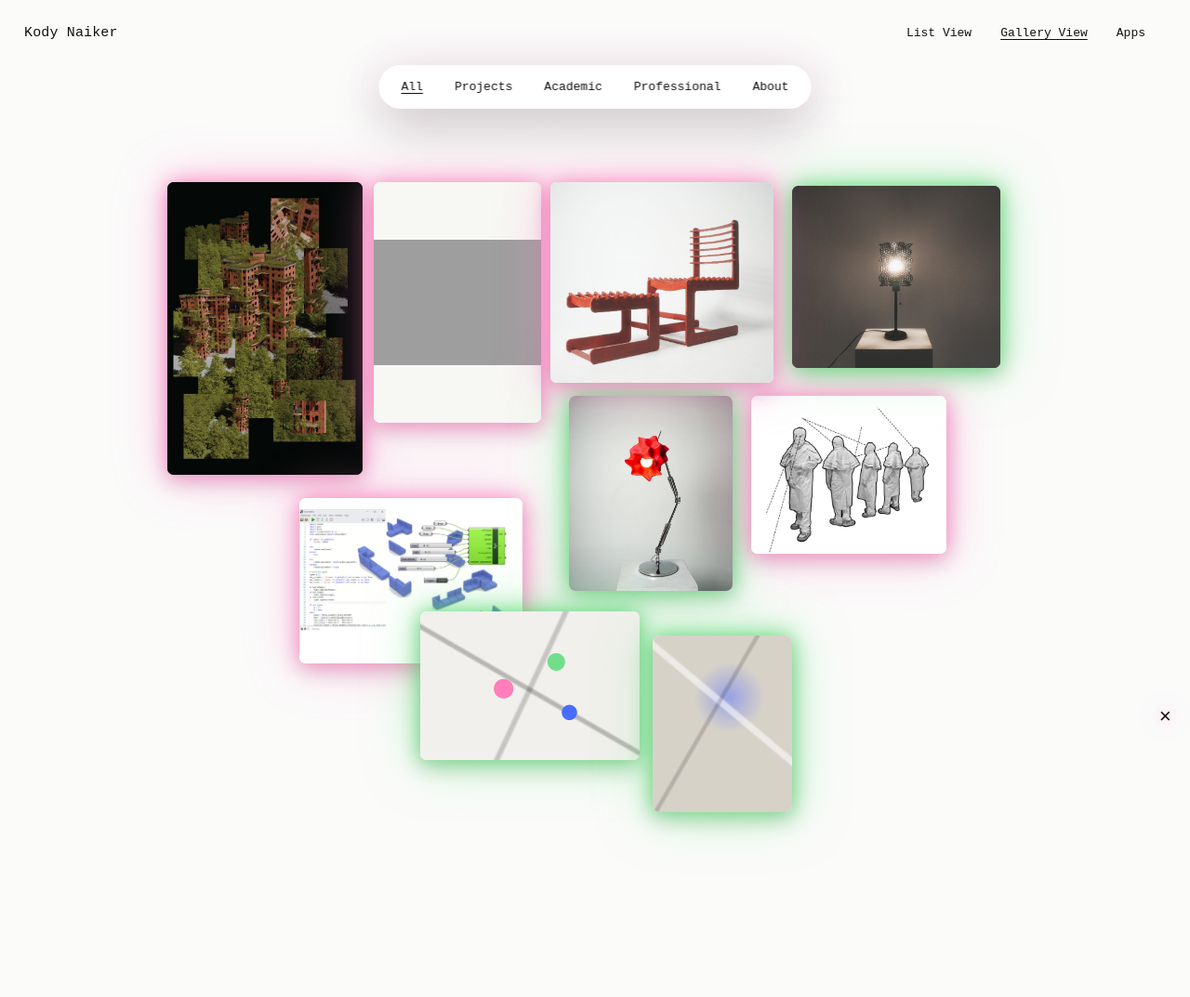
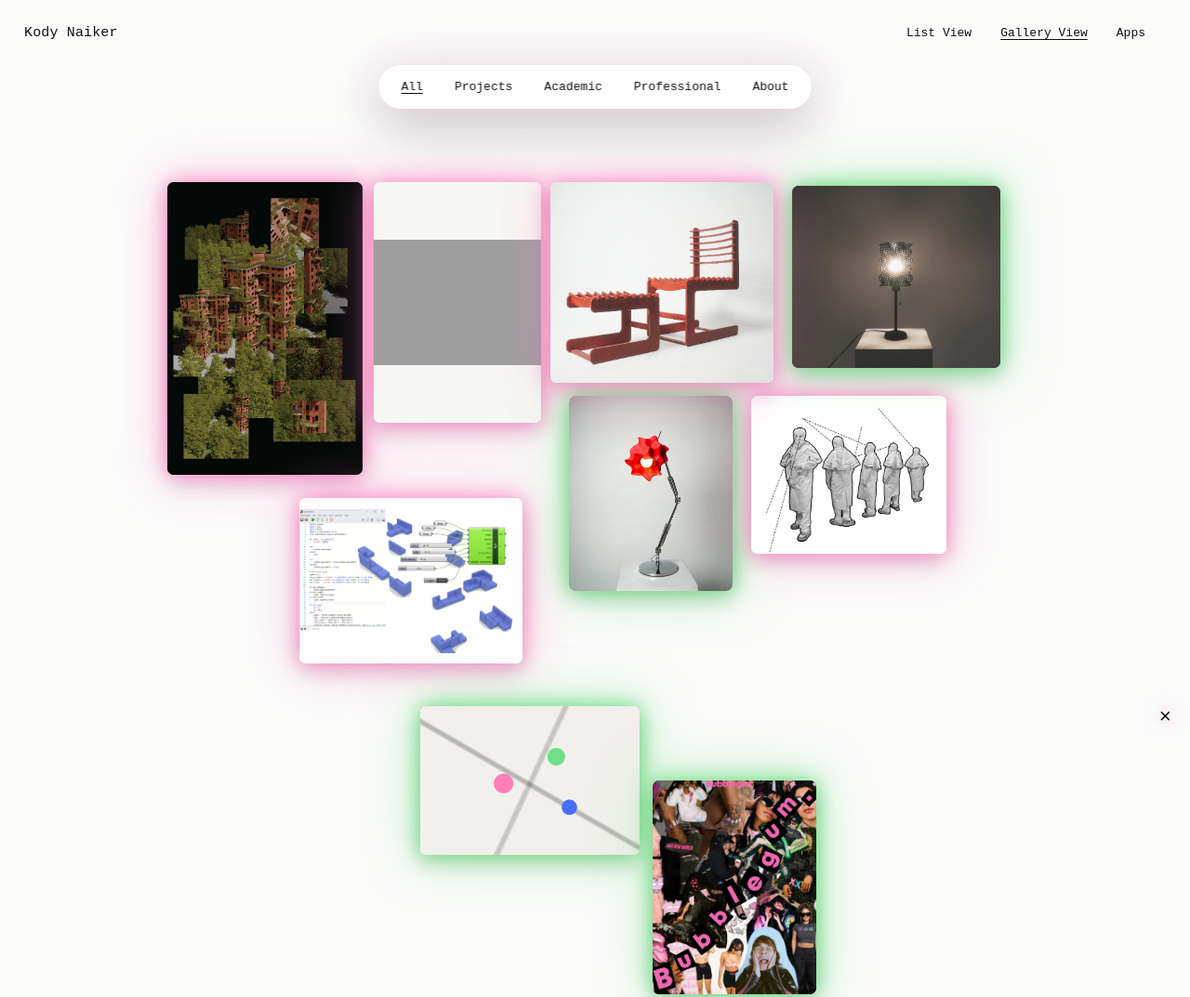
Before and after one commit to naikynook/my-first-repo, a plain HTML site: page index.html in a window 1280 px wide. Shown: the top 1073 px of the page at 93% size. Drawn offline with Linux system fonts and the light colour scheme; grey boxes are pictures that could not be loaded.

Commit message:
new project

```diff
--- a/index.html
+++ b/index.html
@@ -4,7 +4,7 @@
   <meta charset="UTF-8">
   <meta name="viewport" content="width=device-width, initial-scale=1.0">
   <title>Kody Naiker</title>
-  <link rel="stylesheet" href="style.css?v=20260703-2326">
+  <link rel="stylesheet" href="style.css?v=20260703-2336">
 </head>
 <body>
   <!-- Fixed top interface: name on the left, view controls on the right. -->
@@ -91,9 +91,9 @@
         </a>
       </article>
 
-      <article class="project-card card-g" data-category="projects professional" data-preview="" data-preview-fit="cover" data-preview-position="center">
+      <article class="project-card card-g" data-category="projects professional" data-preview="assets/bubblegum.png?v=20260703-2336" data-preview-fit="cover" data-preview-position="center">
         <a href="#">
-          <span class="project-image image-model"></span>
+          <span class="project-image image-bubblegum"></span>
           <span class="project-label">model-room</span>
         </a>
       </article>
@@ -117,6 +117,6 @@
   <!-- Reset button returns the page to Gallery View / All projects. -->
   <button class="reset-mark" type="button" aria-label="Reset view">×</button>
 
-  <script src="script.js?v=20260703-2326"></script>
+  <script src="script.js?v=20260703-2336"></script>
 </body>
 </html>
--- a/style.css
+++ b/style.css
@@ -242,7 +242,7 @@ main {
 }
 
 .card-f {
-  top: 658px;
+  top: 760px;
   left: 92px;
   z-index: 1;
   width: 236px;
@@ -250,11 +250,11 @@ main {
 }
 
 .card-g {
-  top: 684px;
+  top: 840px;
   left: 342px;
   z-index: 1;
-  width: 150px;
-  height: 190px;
+  width: 176px;
+  height: 230px;
 }
 
 /* Reposition selected cards when the Academic filter is active. */
@@ -285,7 +285,7 @@ main {
 }
 
 .gallery-view[data-filter="professional"] .card-f {
-  top: 196px;
+  top: 426px;
   left: 158px;
 }
 
@@ -295,7 +295,7 @@ main {
 }
 
 .gallery-view[data-filter="professional"] .card-g {
-  top: 426px;
+  top: 646px;
   left: 92px;
 }
 
@@ -437,6 +437,10 @@ main {
     linear-gradient(40deg, transparent 0 55%, rgba(255, 255, 255, 0.55) 56% 58%, transparent 59%),
     radial-gradient(circle at 55% 35%, rgba(89, 112, 255, 0.5), transparent 38px),
     #d7d2c8;
+}
+
+.image-bubblegum {
+  background: #050505 url("assets/bubblegum.png") center / cover no-repeat;
 }
 
 /* List View turns the project cards into a simple text index. */
```
Also changed, not shown: assets/bubblegum.png (added).
